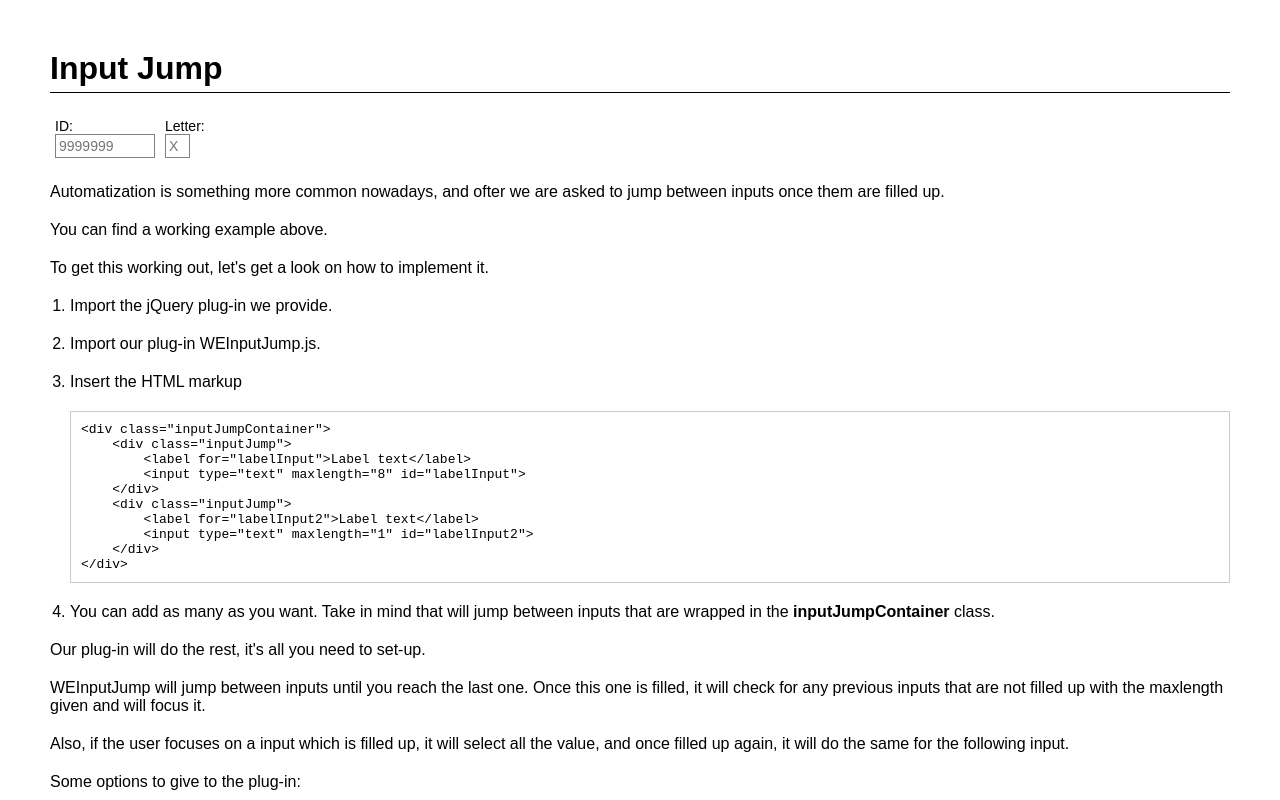
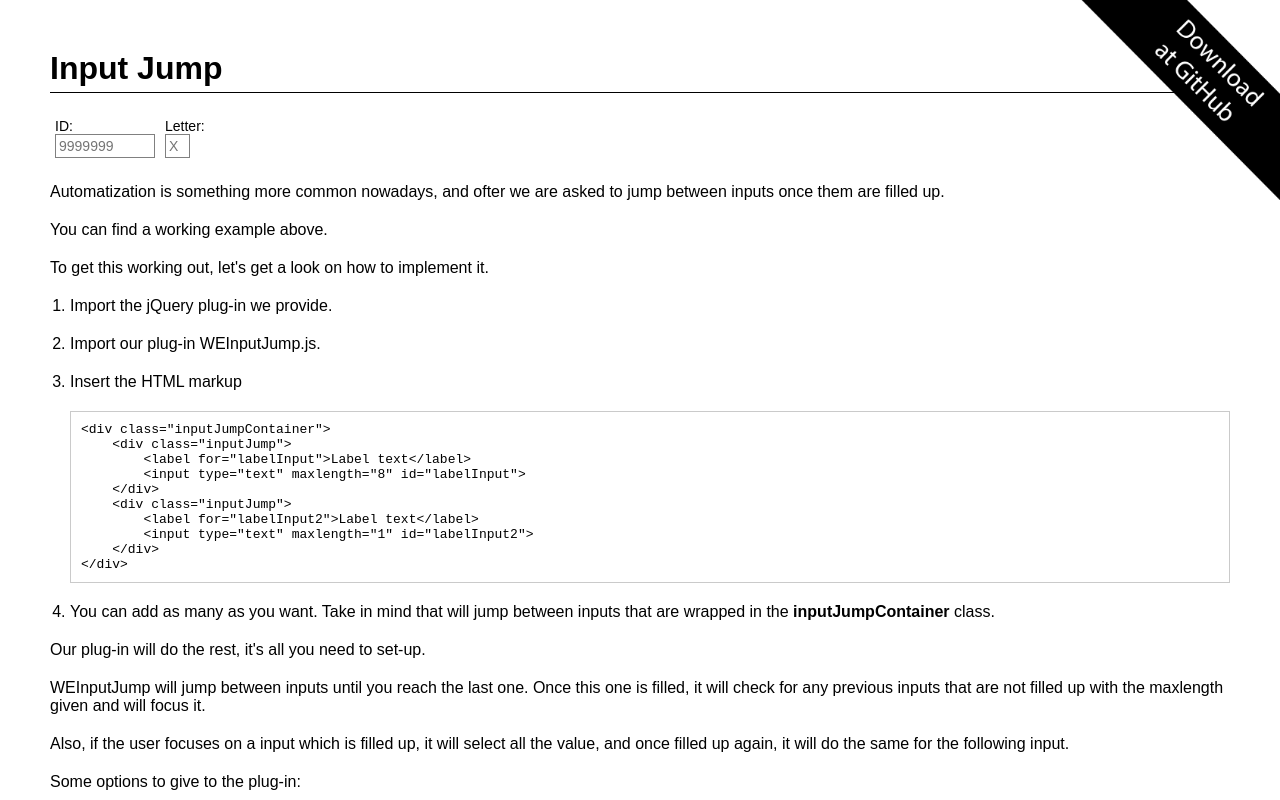
Before and after one commit to thecheshirecat/WebElements, a website: page WEInputJump/index.html in a window 1280 px wide. Shown: the top 800 px of the page. Drawn offline with Linux system fonts and the light colour scheme.

Commit message:
Inserted brand for going to gitHub

```diff
--- a/WEInputJump/index.html
+++ b/WEInputJump/index.html
@@ -12,6 +12,11 @@
         <script src="js/WEInputJump.js" type="text/javascript"></script>
     </head>
     <body>
+
+        <a href="https://github.com/thecheshirecat/WebElements" target="_blank" class="brand">
+            <img src="img/github.png">
+        </a>
+
         <main>
             <h1>Input Jump</h1>
             <div class="inputJumpContainer">
```
Also changed, not shown: WEInputJump/img/github.png (added).
